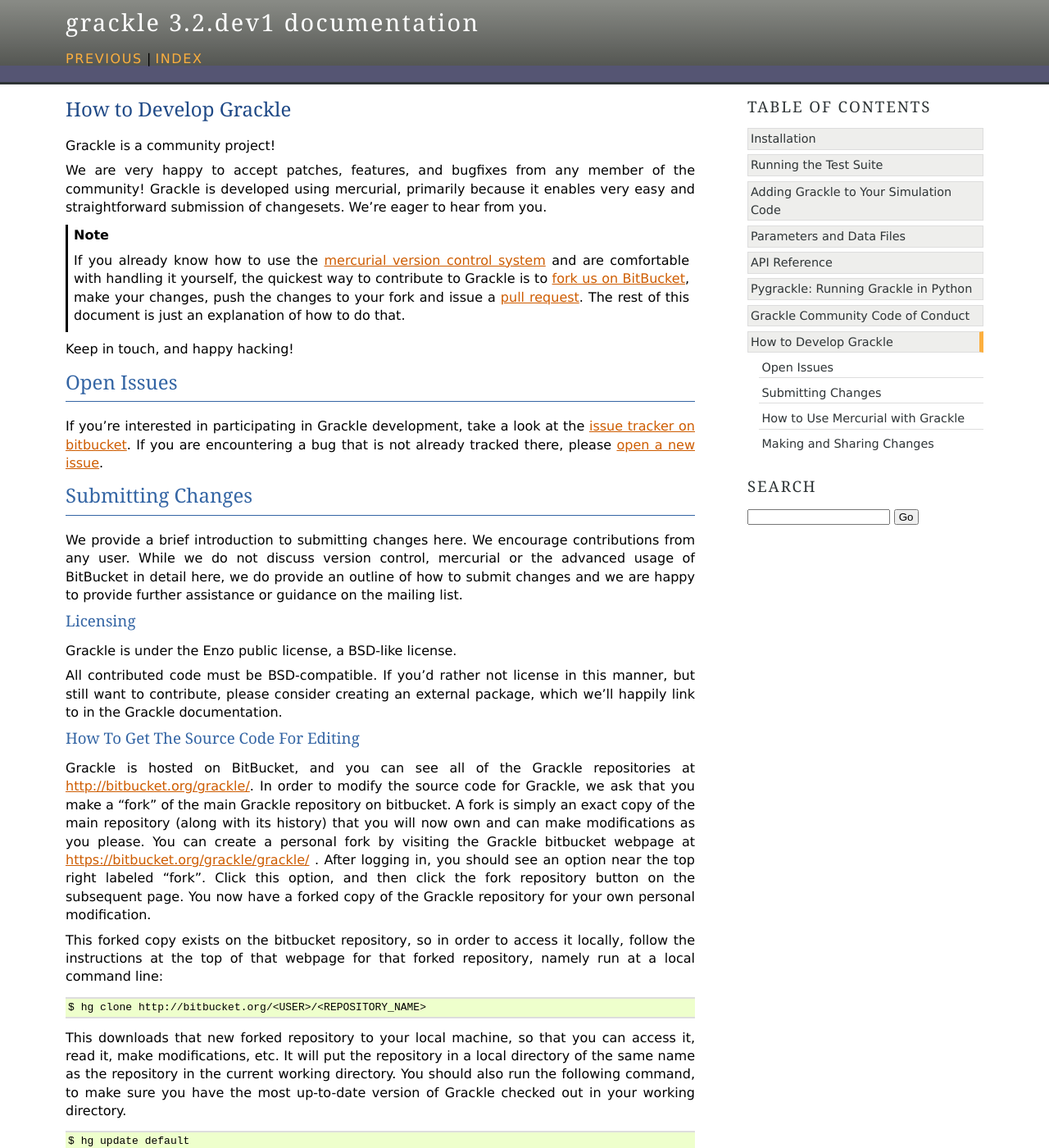
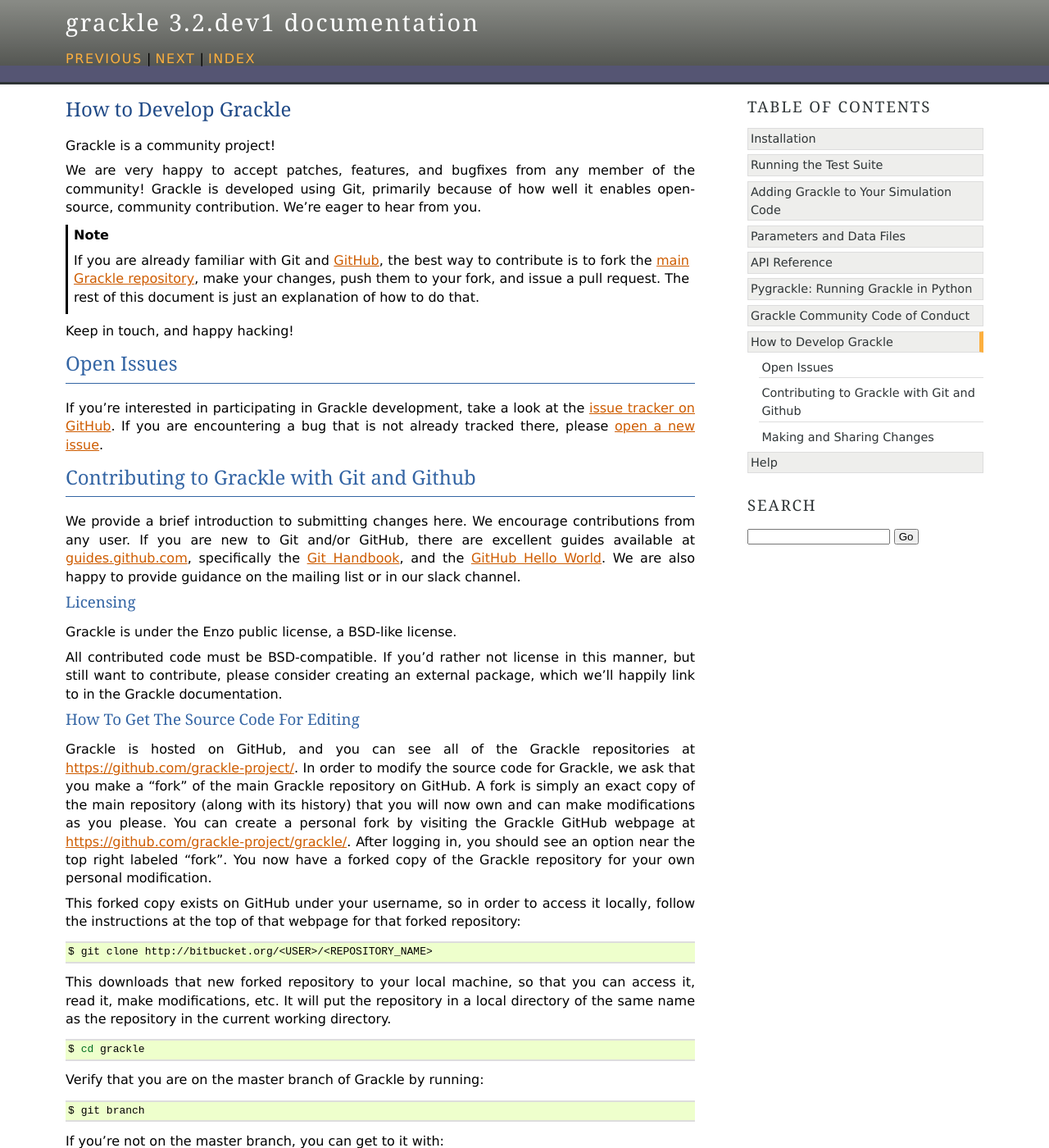
Before and after one commit to grackle-project/grackle, a Sphinx documentation site: the page built from doc/source/Contributing.rst, in a window 1280 px wide and 1400 px high. Shown: the whole window at 82% size. Built offline with Sphinx 7.4.7, drawn with Linux system fonts in a browser that asks for light colours; some of the changed text lies outside the part shown.

Commit message:
Update documentation for github.

```diff
--- a/CONTRIBUTING.rst
+++ b/CONTRIBUTING.rst
@@ -6,17 +6,14 @@ How to Develop Grackle
 Grackle is a community project!
 
 We are very happy to accept patches, features, and bugfixes from any member of
-the community!  Grackle is developed using mercurial, primarily because it
-enables very easy and straightforward submission of changesets.  We're eager to
-hear from you.
+the community!  Grackle is developed using Git, primarily because of how well
+it enables open-source, community contribution. We're eager to hear from you.
 
-.. note:: If you already know how to use the `mercurial version control system
-   <http://mercurial-scm.org>`_ and are comfortable with handling it yourself,
-   the quickest way to contribute to Grackle is to `fork us on BitBucket
-   <http://bitbucket.org/grackle/grackle/fork>`_, make your changes, push the
-   changes to your fork and issue a `pull request
-   <http://bitbucket.org/grackle/grackle/pull-requests>`_.  The rest of this
-   document is just an explanation of how to do that.
+.. note:: If you are already familiar with Git and `GitHub <https://github.com>`_,
+   the best way to contribute is to fork the `main Grackle repository
+   <https://github.com/grackle-project/grackle>`__, make your changes, push them
+   to your fork, and issue a pull request. The rest of this document is just an
+   explanation of how to do that.
 
 Keep in touch, and happy hacking!
 
@@ -26,18 +23,20 @@ Open Issues
 -----------
 
 If you're interested in participating in Grackle development, take a look at the
-`issue tracker on bitbucket <https://bitbucket.org/grackle/issues>`_. If you are
-encountering a bug that is not already tracked there, please `open a new issue
-<https://bitbucket.org/grackle/grackle/issues/new>`_.
+`issue tracker on GitHub <https://github.com/grackle-project/grackle/issues>`_.
+If you are encountering a bug that is not already tracked there, please `open a
+new issue <https://github.com/grackle-project/grackle/issues/new>`__.
 
-Submitting Changes
-------------------
+Contributing to Grackle with Git and Github
+-------------------------------------------
 
 We provide a brief introduction to submitting changes here.  We encourage
-contributions from any user.  While we do not discuss version control, mercurial
-or the advanced usage of BitBucket in detail here, we do provide an outline of
-how to submit changes and we are happy to provide further assistance or
-guidance on the mailing list.
+contributions from any user. If you are new to Git and/or GitHub, there are
+excellent guides available at `guides.github.com <https://guides.github.com/>`_,
+specifically the `Git Handbook
+<https://guides.github.com/introduction/git-handbook/>`__, and the `GitHub
+Hello World <https://guides.github.com/activities/hello-world/>`__. We are also
+happy to provide guidance on the mailing list or in our slack channel.
 
 Licensing
 +++++++++
@@ -51,43 +50,52 @@ package, which we'll happily link to in the Grackle documentation.
 How To Get The Source Code For Editing
 ++++++++++++++++++++++++++++++++++++++
 
-Grackle is hosted on BitBucket, and you can see all of the Grackle repositories at
-http://bitbucket.org/grackle/. In order to modify the source code for Grackle,
-we ask that you make a "fork" of the main Grackle repository on bitbucket.  A
+Grackle is hosted on GitHub, and you can see all of the Grackle repositories at
+https://github.com/grackle-project/. In order to modify the source code for Grackle,
+we ask that you make a "fork" of the main Grackle repository on GitHub.  A
 fork is simply an exact copy of the main repository (along with its history)
 that you will now own and can make modifications as you please.  You can create
-a personal fork by visiting the Grackle bitbucket webpage at
-https://bitbucket.org/grackle/grackle/ .  After logging in, you should see an
-option near the top right labeled "fork".  Click this option, and then click the
-fork repository button on the subsequent page.  You now have a forked copy of
+a personal fork by visiting the Grackle GitHub webpage at
+https://github.com/grackle-project/grackle/.  After logging in, you should see an
+option near the top right labeled "fork".  You now have a forked copy of
 the Grackle repository for your own personal modification.
 
-This forked copy exists on the bitbucket repository, so in order to access
+This forked copy exists on GitHub under your username, so in order to access
 it locally, follow the instructions at the top of that webpage for that
-forked repository, namely run at a local command line:
+forked repository:
 
 .. code-block:: bash
 
-   $ hg clone http://bitbucket.org/<USER>/<REPOSITORY_NAME>
+   $ git clone http://bitbucket.org/<USER>/<REPOSITORY_NAME>
 
 This downloads that new forked repository to your local machine, so that you can
 access it, read it, make modifications, etc.  It will put the repository in a
 local directory of the same name as the repository in the current working
-directory. You should also run the following command, to make sure you have the
-most up-to-date version of Grackle checked out in your working directory.
+directory.
 
 .. code-block:: bash
 
-   $ hg update default
+   $ cd grackle
 
-You can see any past state of the code by using the hg log command.
-For example, the following command would show you the last 5 changesets
+Verify that you are on the master branch of Grackle by running:
+
+.. code-block:: bash
+
+   $ git branch
+
+If you're not on the master branch, you can get to it with:
+
+.. code-block:: bash
+
+   $ git checkout master
+
+You can see any past state of the code by using the git log command.
+For example, the following command would show you the last 5 revisions
 (modifications to the code) that were submitted to that repository.
 
 .. code-block:: bash
 
-   $ cd <REPOSITORY_NAME>
-   $ hg log -l 5
+   $ git log -n 5
 
 Using the revision specifier (the number or hash identifier next to each
 changeset), you can update the local repository to any past state of the
@@ -95,59 +103,7 @@ code (a previous changeset or version) by executing the command:
 
 .. code-block:: bash
 
-   $ hg update revision_specifier
-
-.. _mercurial-with-grackle:
-
-How to Use Mercurial with Grackle
----------------------------------
-
-If you're new to Mercurial, these three resources are pretty great for learning
-the ins and outs:
-
-* http://hginit.com/
-* http://book.mercurial-scm.org
-* http://mercurial-scm.org/
-* http://mercurial-scm.org/wiki
-
-The commands that are essential for using mercurial include:
-
-* ``hg help`` which provides help for any mercurial command. For example, you
-  can learn more about the ``log`` command by doing ``hg help log``. Other useful
-  topics to use with ``hg help`` are ``hg help glossary``, ``hg help config``,
-  ``hg help extensions``, and ``hg help revsets``.
-* ``hg commit`` which commits changes in the working directory to the
-  repository, creating a new "changeset object."
-* ``hg add`` which adds a new file to be tracked by mercurial.  This does
-  not change the working directory.
-* ``hg pull`` which pulls (from an optional path specifier) changeset
-  objects from a remote source.  The working directory is not modified.
-* ``hg push`` which sends (to an optional path specifier) changeset objects
-  to a remote source.  The working directory is not modified.
-* ``hg log`` which shows a log of all changeset objects in the current
-  repository.  Use ``-G`` to show a graph of changeset objects and their
-  relationship.
-* ``hg update`` which (with an optional "revision" specifier) updates the
-  state of the working directory to match a changeset object in the
-  repository.
-* ``hg merge`` which combines two changesets to make a union of their lines
-  of development.  This updates the working directory.
-
-We are happy to asnswers questions about mercurial use on on the mailing list to
-walk you through any troubles you might have.  Here are some general suggestions
-for using mercurial:
-
-* Named branches are to be avoided.  Try using bookmarks (``see hg help
-  bookmark``) to track work.  (`More info about bookmarks is available on the
-  mercurial wiki <http://mercurial-scm.org/wiki/Bookmarks>`_)
-* Make sure you set a username in your ``~/.hgrc`` before you commit any
-  changes!  All of the tutorials above will describe how to do this as one of
-  the very first steps.
-* Please avoid deleting your Grackle forks, as that deletes the pull request
-  discussion from process from BitBucket's website, even if your pull request
-  is merged.
-* You should only need one fork. See :ref:`sharing-changes` for a description of
-  the basic workflow.
+   $ git checkout revision_specifier
 
 .. _sharing-changes:
 
@@ -156,57 +112,54 @@ Making and Sharing Changes
 
 The simplest way to submit changes to Grackle is to do the following:
 
-* Build Grackle from the mercurial repository
-* Navigate to the root of the Grackle repository
-* Make some changes and commit them
-* Fork the `Grackle repository on BitBucket
-  <https://bitbucket.org/grackle/grackle>`_
-* Push the changesets to your fork
-* Issue a pull request.
+#. Fork the main repository.
+#. Clone your fork.
+#. Make some changes and commit them.
+#. Push the changesets to your fork.
+#. Issue a pull request.
 
 Here's a more detailed flowchart of how to submit changes.
 
+#. Fork Grackle on GitHub.  (This step only has to be done once.)  You can do
+   this by clicking on the **fork** button in the top-right corner of `the main
+   repository <https://github.com/grackle-project/grackle>`__.
+#. Create a new branch in which to make your changes by doing ``git
+   checkout -b <new branch name>``. This will make it easy to move back and
+   forth between the main branch of the code and your changes.
 #. Edit the source file you are interested in and test your changes.
-#. Fork Grackle on BitBucket.  (This step only has to be done once.)  You can do
-   this at: https://bitbucket.org/grackle/grackle/fork.  Call this repository
-   grackle.
-#. Create a bookmark to track your work. For example: ``hg bookmark
-   my-first-pull-request``
-#. Commit these changes, using ``hg commit``.  This can take an argument
-   which is a series of filenames, if you have some changes you do not want
-   to commit.
+#. Use ``git add <files>`` to stage files to be committed.
+#. Commit your changes with ``git commit``. This will open a text editor so you
+   can write a commit message. To add your message inline, do
+   ``git commit -m "<commit message>"``. You can list specific file to be
+   committed.
 #. Remember that this is a large development effort and to keep the code
    accessible to everyone, good documentation is a must.  Add in source code
-   comments for what you are doing.  Add in docstrings
-   if you are adding a new function or class or keyword to a function.
-   Add documentation to the appropriate section of the online docs so that
-   people other than yourself know how to use your new code.
+   comments for what you are doing.  Add documentation to the appropriate
+   section of the online docs so that people other than yourself know how
+   to use your new code.
 #. If your changes include new functionality or cover an untested area of the
    code, add a test. Commit these changes as well.
 #. Push your changes to your new fork using the command::
 
-      hg push -B my-first-pull-request https://bitbucket.org/YourUsername/grackle/
-
-   Where you should substitute the name of the bookmark you are working on for
-   ``my-first-pull-request``. If you end up doing considerable development, you
-   can set an alias in the file ``.hg/hgrc`` to point to this path.
+      $ git push origin <branch name>
 
    .. note::
      Note that the above approach uses HTTPS as the transfer protocol
-     between your machine and BitBucket.  If you prefer to use SSH - or
+     between your machine and GitHub.  If you prefer to use SSH - or
      perhaps you're behind a proxy that doesn't play well with SSL via
-     HTTPS - you may want to set up an `SSH key`_ on BitBucket.  Then, you use
-     the syntax ``ssh://hg@bitbucket.org/YourUsername/grackle``, or equivalent,
-     in place of ``https://bitbucket.org/YourUsername/grackle`` in Mercurial
-     commands. For consistency, all commands we list in this document use the
-     HTTPS protocol.
+     HTTPS - you may want to set up an `SSH key
+     <https://help.github.com/articles/connecting-to-github-with-ssh/>`__
+     on GitHub.  Then, you use
+     the syntax ``ssh://git@github.com/<USER>/grackle``, or equivalent, in
+     place of ``https://github.com/<USER>/grackle`` in git commands.
+     For consistency, all commands we list in this document will use the HTTPS
+     protocol.
 
-     .. _SSH key: https://confluence.atlassian.com/display/BITBUCKET/Set+up+SSH+for+Mercurial
-
-#. Issue a pull request at
-   https://bitbucket.org/YourUsername/grackle/pull-request/new
-   A pull request is an automated way of asking people to review and accept the
-   modifications you have made to your personal version of the code.
+#. Issue a pull request by going to the main repository and clicking on the
+   green button that says **Compare & pull request**. This will open up a page
+   that will allow you to enter a description of the changes to be merged. Once
+   submitted, a series of automated tests will run and their status will be
+   reported on the pull request page.
 
 During the course of your pull request you may be asked to make changes.  These
 changes may be related to style issues, correctness issues, or requesting
@@ -214,10 +167,53 @@ tests.  The process for responding to pull request code review is relatively
 straightforward.
 
 #. Make requested changes, or leave a comment on the pull request page on
-   Bitbucket indicating why you don't think they should be made.
+   GitHub indicating why you don't think they should be made.
 #. Commit those changes to your local repository.
-#. Push the changes to your fork:
+#. Push the changes to your fork::
 
-      hg push https://bitbucket.org/YourUsername/grackle/
+      $ git push origin <branch name>
 
 #. Your pull request will be automatically updated.
+
+Once your pull request has been accepted, you can safely delete your
+branch::
+
+      $ git branch --delete <branch name>
+
+Updating Your Branch
+++++++++++++++++++++
+
+If your branch or pull request has been open for some time, it may be useful
+to keep it up to date with the latest changes from the main repository. This
+can be done by `rebasing your changes <https://git-scm.com/docs/git-rebase>`__.
+Before doing this, you will need to be able to pull the latest changes from
+the main repository.
+
+#. Add the main repository as a remote::
+
+      $ git remote add grackle https://github.com/grackle-project/grackle
+
+   You can verify that it has been added by doing ``git remote -v``. This
+   only needs to be done once.
+
+#. Go back to the master branch and pull the changes::
+
+      $ git checkout master
+      $ git pull grackle master
+
+#. Return to your branch and rebase your changes onto the head of the master
+   branch::
+
+      $ git checkout <branch name>
+      $ git rebase master
+
+This should go smoothly unless changes have been made to the same lines in
+the source, in which case you will need to fix conflicts. After rebasing,
+you will get an error when trying to push your branch to your fork. This is
+because you have changed the order of commits and git does not like that.
+In this case, you will need to add "-f" to your push command to force
+the changes to be accepted.::
+
+      $ git push -f origin <branch name>
+
+Have fun!
```
Also changed, not shown: doc/source/Help.rst (added, +12 -0 lines), doc/source/Installation.rst (+6 -6 lines), doc/source/index.rst (+6 -10 lines).
